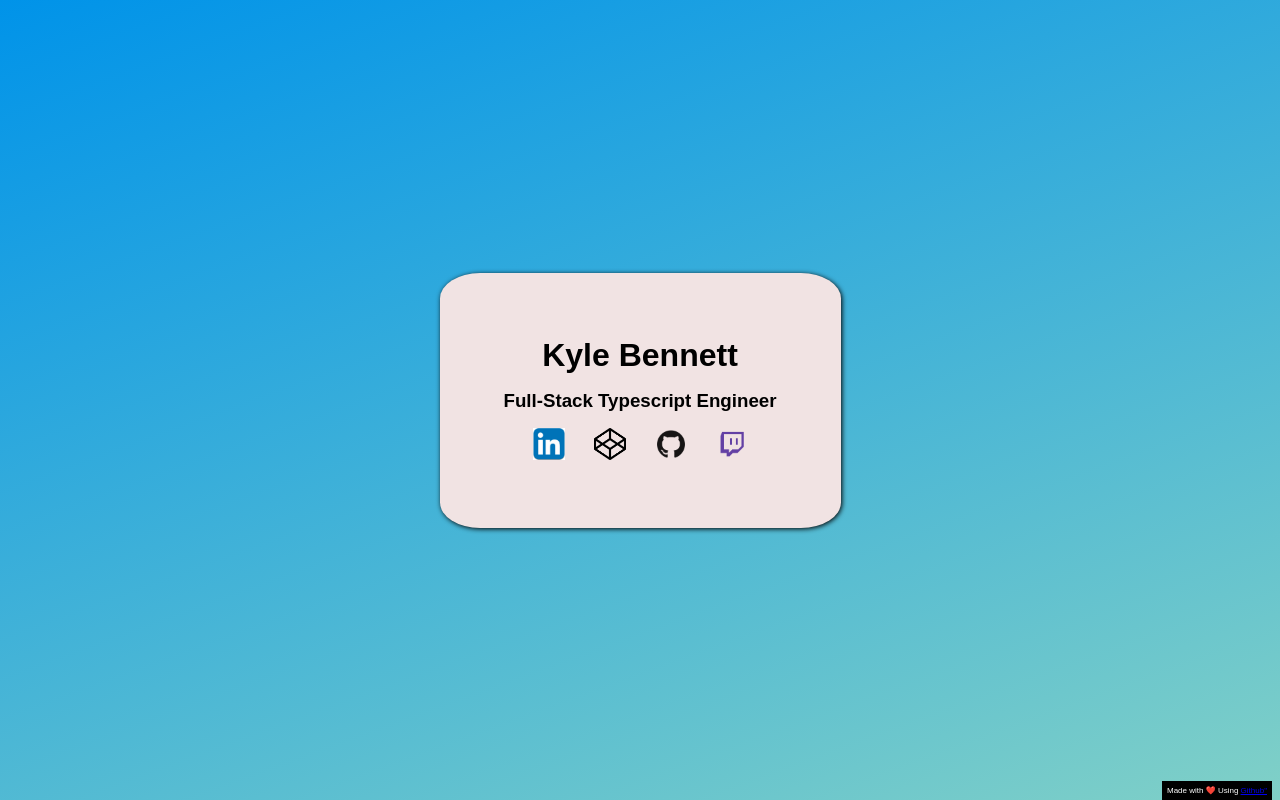
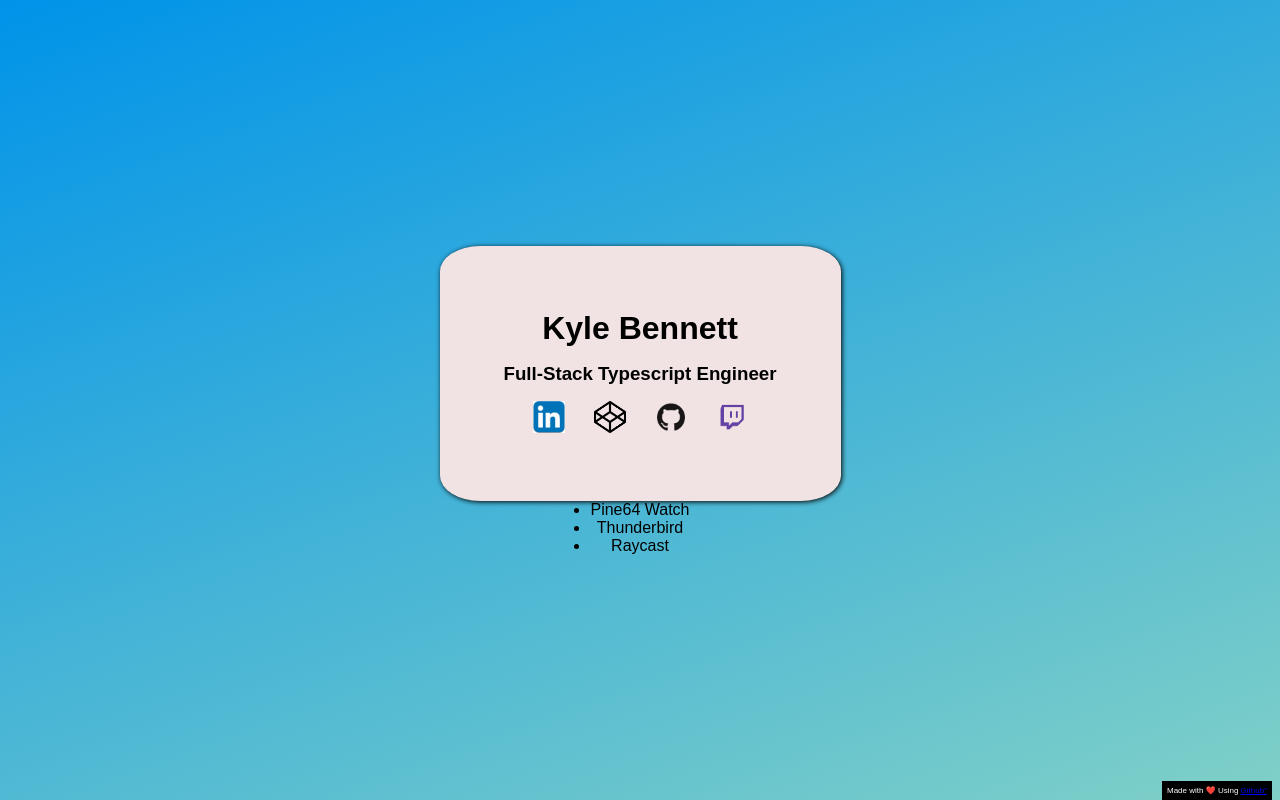
Before and after one commit to BennEntterprise/entry, a React (Create React App) app: page / in a window 1280 px wide. Built offline with nearby package versions, Linux system fonts and the light colour scheme.

Commit message:
feat: list open source stuff

```diff
--- a/src/App.tsx
+++ b/src/App.tsx
@@ -2,7 +2,8 @@ import "./styles.css";
 import { SiteLinks } from "./components/SiteLinks";
 import { LetterHead } from "./components/LetterHead";
 import { StickyFooter } from "./components/StickyFooter";
-import { Stacks } from "./components/Stacks";
+import { OpenSourceHacking } from "./components/OpenSourceHacking"
+//import { Stacks } from "./components/Stacks";
 
 // USING ICONS FROM A CDN
 export const App = () => {
@@ -13,6 +14,7 @@ export const App = () => {
         <SiteLinks />
       </div>
      {/* <Stacks />*/}
+     <OpenSourceHacking />
       <StickyFooter />
     </div>
   );
--- /dev/null
+++ b/src/components/OpenSourceHacking.tsx
@@ -0,0 +1,9 @@
+import React from 'react'
+
+export const OpenSourceHacking = () =>{
+  return (<ul>
+    <li>Pine64 Watch</li>
+    <li>Thunderbird</li>
+    <li>Raycast</li>
+   </ul>)
+}
```
